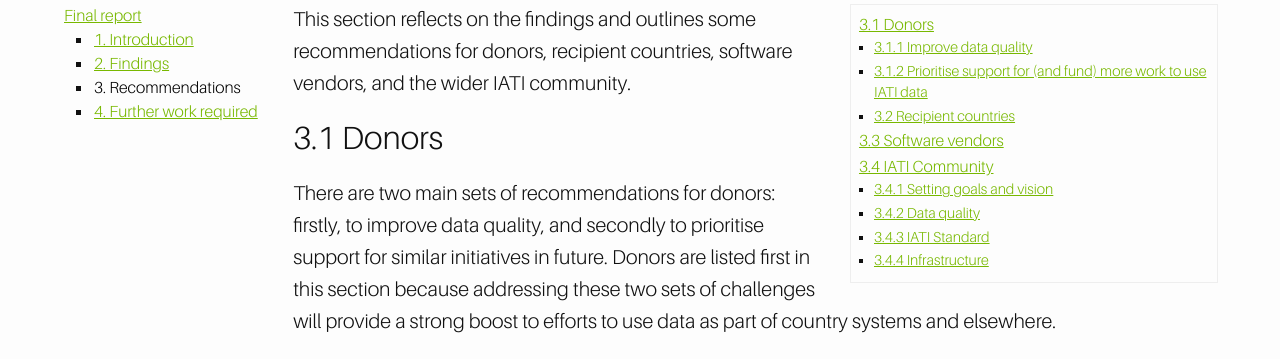
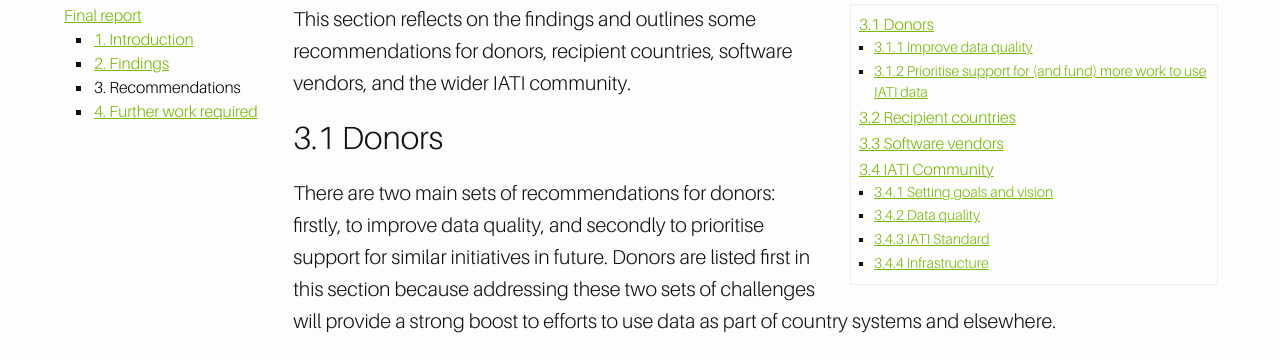
Before and after one commit to BD-IATI/bd-iati.github.io, a Jekyll site: the page built from _finalreport/recommendations.md, in a window 1280 px wide. Shown: the part 208-567 px from the top of the page. Built offline with Jekyll 4.4.1, drawn with Linux system fonts in a browser that asks for light colours; comment, search, counter and statistics services are not loaded.

Commit message:
Adjust indentation of heading

```diff
--- a/_finalreport/recommendations.md
+++ b/_finalreport/recommendations.md
@@ -33,7 +33,7 @@
 10.	**Greater investment is required.** More research, methodological development, technical support and software development is needed to take this work forward and to develop sustainable, scalable processes. Much of this work could have been undertaken two years ago had funding been available. There is a clear opportunity to create a virtuous circle here, whereby the use of IATI data in a few countries provides strong incentives to improve the quality of data and for others to begin publishing. Support could either be channelled through the IATI budget or donors could commit to directly support particular efforts in various countries, but some coordination would be helpful.
 11.	**Need for outreach to donor country offices.** There is a need for greater sensitisation of donor country offices to the potential of IATI data. Country offices should be encouraged to view this as important work &ndash; not just in terms of transparency, but also improving the effectiveness and impact of their projects. At the same time, country offices need to recognise that efforts to begin using IATI data will take some time as techniques and software are developed. So there is also a need for patience, as well as a nuanced understanding that progress will depend on the quality of each donor's data.
 
-### 3.2 Recipient countries
+## 3.2 Recipient countries
 
 The leadership role of the Government of Bangladesh was vital for completing the work in such a short period of time. Political commitment to IATI and a good understanding of some of the technical and policy questions raised in beginning to use this data created a supportive environment. The decision to proceed with a home-grown AIMS &ndash; giving the government control of the source code &ndash; and use of local developers provided vital flexibility. The government was also fortunate to have some in-house technical capacity early on which supported procurement.
 
```
